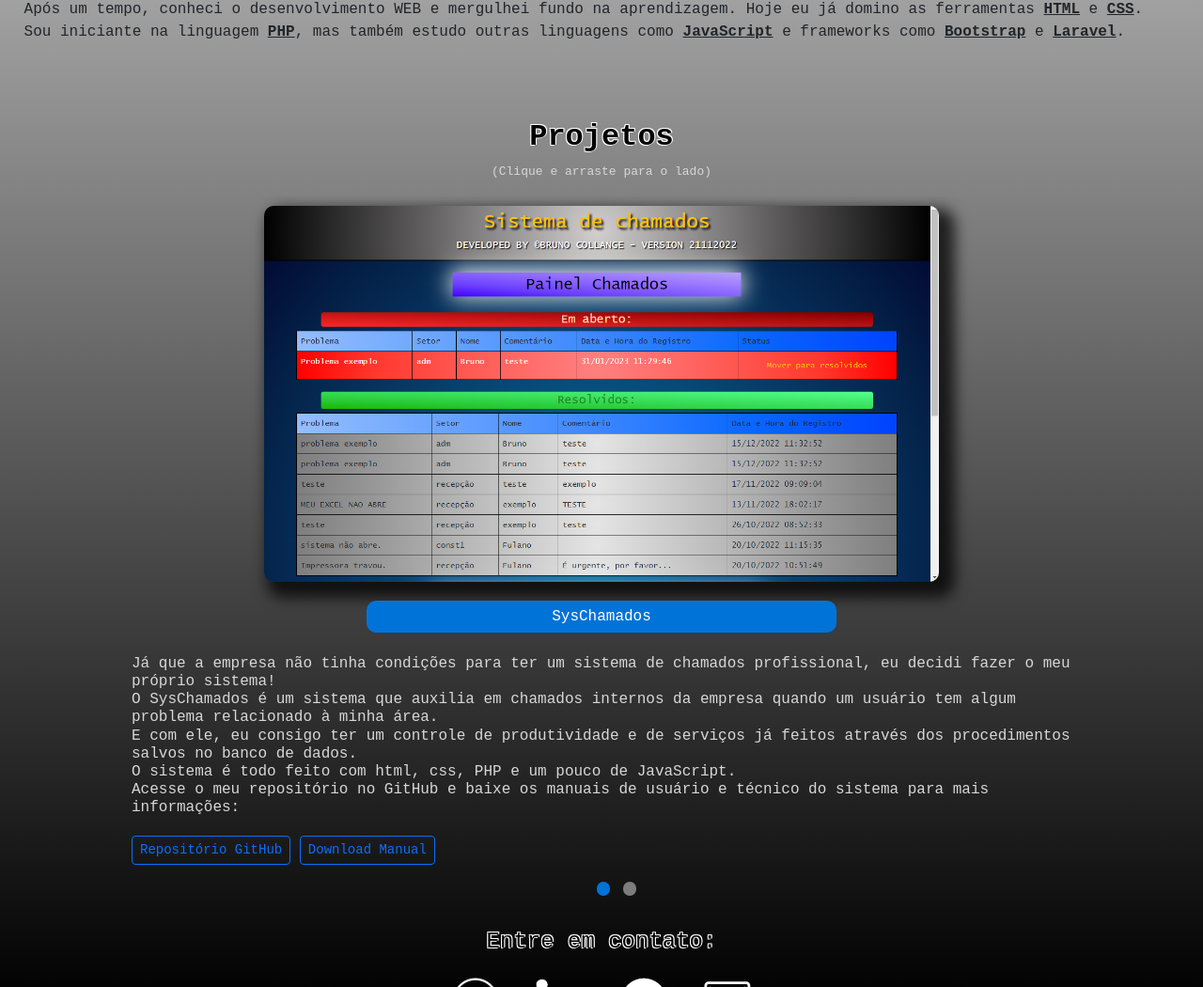
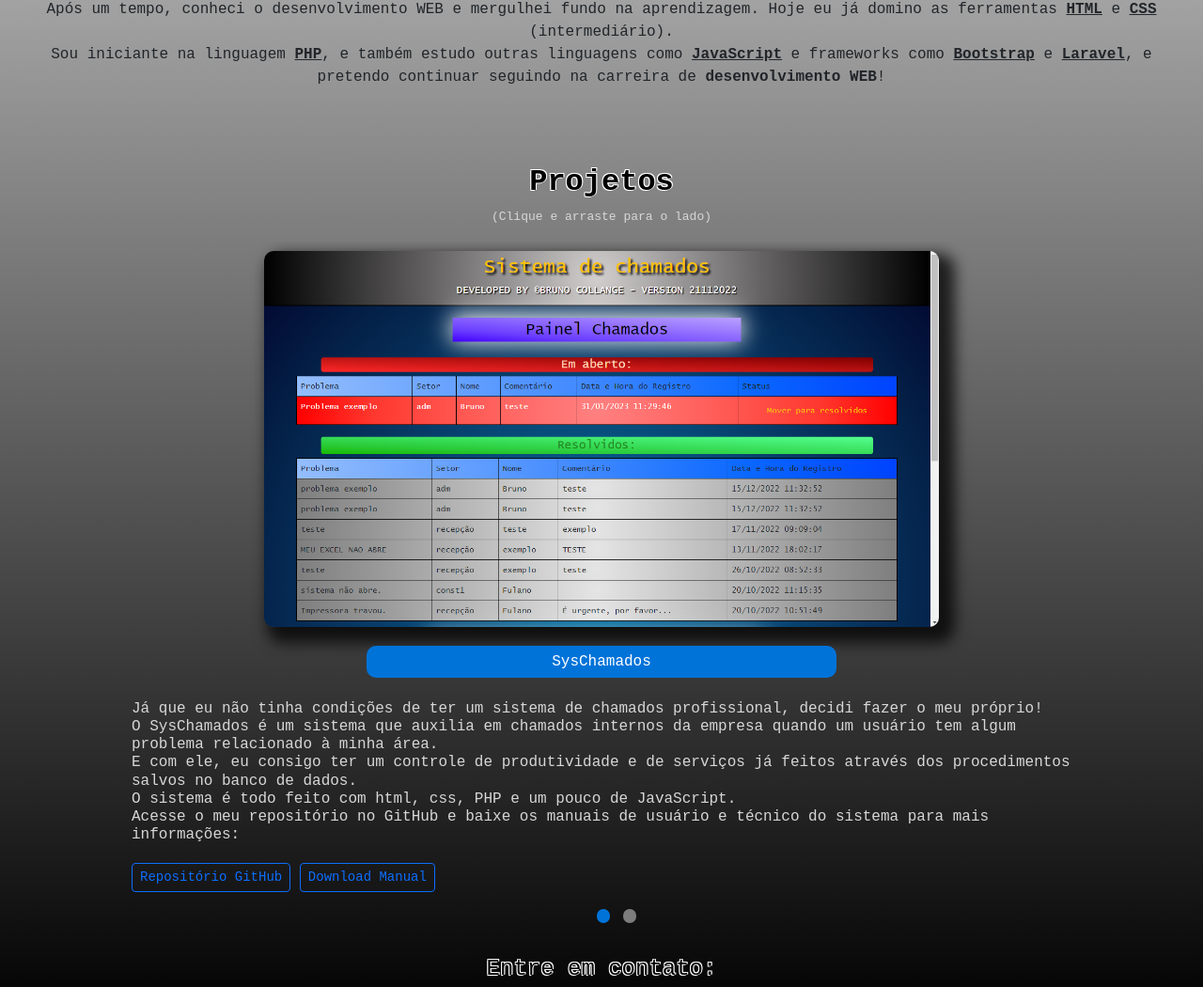
Before and after one commit to DrkC26/portfolio, a plain HTML site: page index.html in a window 1280 px wide. Shown: the part 625-1675 px from the top of the page at 94% size. Drawn offline with nearby package versions, Linux system fonts and the light colour scheme; a web font is replaced by a local one.

Commit message:
Update index.html

```diff
--- a/index.html
+++ b/index.html
@@ -17,7 +17,7 @@
     <link href="https://cdn.jsdelivr.net/npm/bootstrap@5.2.3/dist/css/bootstrap.min.css" rel="stylesheet"
         integrity="sha384-rbsA2VBKQhggwzxH7pPCaAqO46MgnOM80zW1RWuH61DGLwZJEdK2Kadq2F9CUG65" crossorigin="anonymous">
 
-    <title>Bruno Collange - Portfolio</title>
+    <title>Portfólio de Bruno</title>
 </head>
 
 <header>
@@ -39,8 +39,10 @@
                 <img src="images/me.jpg">
                 Hello World! Me chamo Bruno Collange, tenho 20 anos, nascido em Osasco-SP, moro no interior de SP
                 e estou iniciando minha carreira em <b><u>desenvolvimento WEB</u></b>.<br>
-                        Sempre gostei muito de jogos eletrônicos, e foi por esse motivo que eu descobri esse mundo da programação...<br>
-                        Interessado em saber como os jogos e programas de computador funcionavam, comecei aprender a codar em <b><u>JAVA</u></b>,
+                Sempre gostei muito de jogos eletrônicos, e foi por esse motivo que eu descobri esse mundo da
+                programação...<br>
+                Interessado em saber como os jogos e programas de computador funcionavam, comecei aprender a codar em
+                <b><u>JAVA</u></b>,
                 e a partir daí que eu comecei a gostar muito da área de desenvolvimento.<br>
                 Depois de um breve tempo com <b><u>JAVA</u></b>, eu conheci o <b><u>desenvolvimento WEB</u></b>
                 e me apaixonei ainda mais pelos códigos!<br>
@@ -59,15 +61,16 @@
                 <img src="images/JsIcon.png">
                 <img src="images/bootstrapIcon.png">
                 <img src="images/LaravelIcon.png">
-                    <p style="text-align: left;">
+                <p>
                     Após um tempo, conheci o desenvolvimento WEB e mergulhei fundo na aprendizagem. Hoje eu já
-                        domino as ferramentas <b><u>HTML</u></b> e <b><u>CSS</u></b>. <br>
-                        Sou iniciante na linguagem <b><u>PHP</u></b>, mas também estudo outras linguagens
-                        como <b><u>JavaScript</u></b> e frameworks como <b><u>Bootstrap</u></b> e <b><u>Laravel</u></b>.
+                    domino as ferramentas <b><u>HTML</u></b> e <b><u>CSS</u></b> (intermediário). <br>
+                    Sou iniciante na linguagem <b><u>PHP</u></b>, e também estudo outras linguagens
+                    como <b><u>JavaScript</u></b> e frameworks como <b><u>Bootstrap</u></b> e <b><u>Laravel</u></b>,
+                    e pretendo continuar seguindo na carreira de <b>desenvolvimento WEB</b>!
                 </p>
             </div>
         </section>
-
+    </section>
     <section id="projects">
         <!-- Projects -->
         <section class="projects">
@@ -79,13 +82,19 @@
                     <img src="images/proj2.png">
                     <p>SysChamados</p><br>
                     <h6>
-                        Já que a empresa não tinha condições para ter um sistema de chamados profissional, eu decidi fazer o meu próprio sistema!<br>
-                        O SysChamados é um sistema que auxilia em chamados internos da empresa quando um usuário tem algum problema relacionado à minha área.<br>
-                        E com ele, eu consigo ter um controle de produtividade e de serviços já feitos através dos procedimentos salvos no banco de dados.<br>
+                        Já que eu não tinha condições de ter um sistema de chamados profissional, decidi fazer o meu
+                        próprio!<br>
+                        O SysChamados é um sistema que auxilia em chamados internos da empresa quando um usuário tem
+                        algum problema relacionado à minha área.<br>
+                        E com ele, eu consigo ter um controle de produtividade e de serviços já feitos através dos
+                        procedimentos salvos no banco de dados.<br>
                         O sistema é todo feito com html, css, PHP e um pouco de JavaScript.<br>
-                        Acesse o meu repositório no GitHub e baixe os manuais de usuário e técnico do sistema para mais informações:<br>
-                        <br><a class="btn btn-sm btn-outline-primary" href="https://github.com/DrkC26/SysChamados">Repositório GitHub</a>
-                        <a class="btn btn-sm btn-outline-primary" href="PDF's/manualSysChamados.pdf"  download>Download Manual</a>
+                        Acesse o meu repositório no GitHub e baixe os manuais de usuário e técnico do sistema para mais
+                        informações:<br>
+                        <br><a class="btn btn-sm btn-outline-primary"
+                            href="https://github.com/DrkC26/SysChamados">Repositório GitHub</a>
+                        <a class="btn btn-sm btn-outline-primary" href="PDF's/manualSysChamados.pdf" download>Download
+                            Manual</a>
                     </h6>
 
                 </div><!--projects-single-->
@@ -141,7 +150,7 @@
             <script>
             </script>
         </section>
-
+    </section>
 </body>
 
 <footer>
@@ -156,7 +165,10 @@
 
 <div class="text-center">
     <a class=" btn btn-success" href="PDF's/CV Bruno Collange.pdf" download>Baixe meu CV</a><br>
-    <br><p class="text-center text-light">Copyright© 2023 Bruno Collange. All Right Reserved</p>
+    <br>
+    <p class="text-center text-light">Copyright© 2023 Bruno Collange. All Right Reserved</p>
 </div>
+</div>
+</section>
 
 </html>
```
Lines whose indentation alone changed are shown as unchanged.
